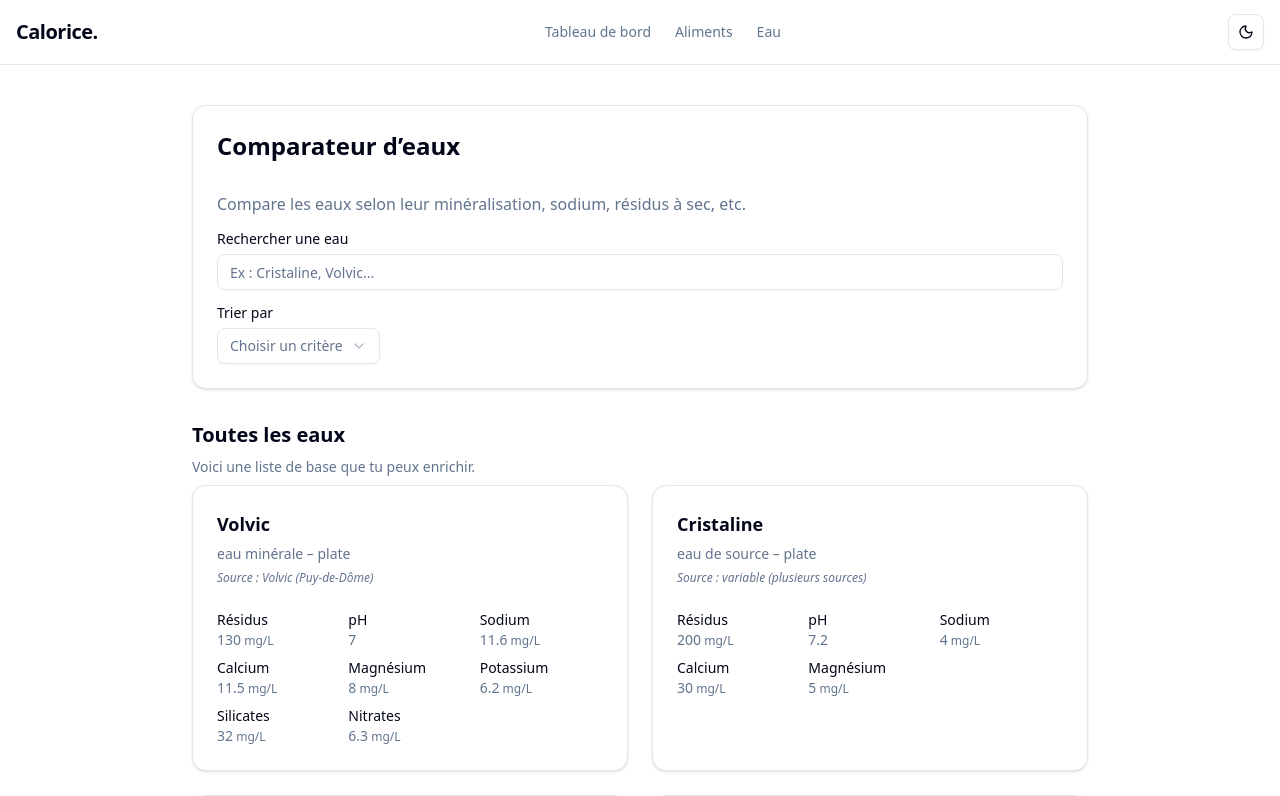
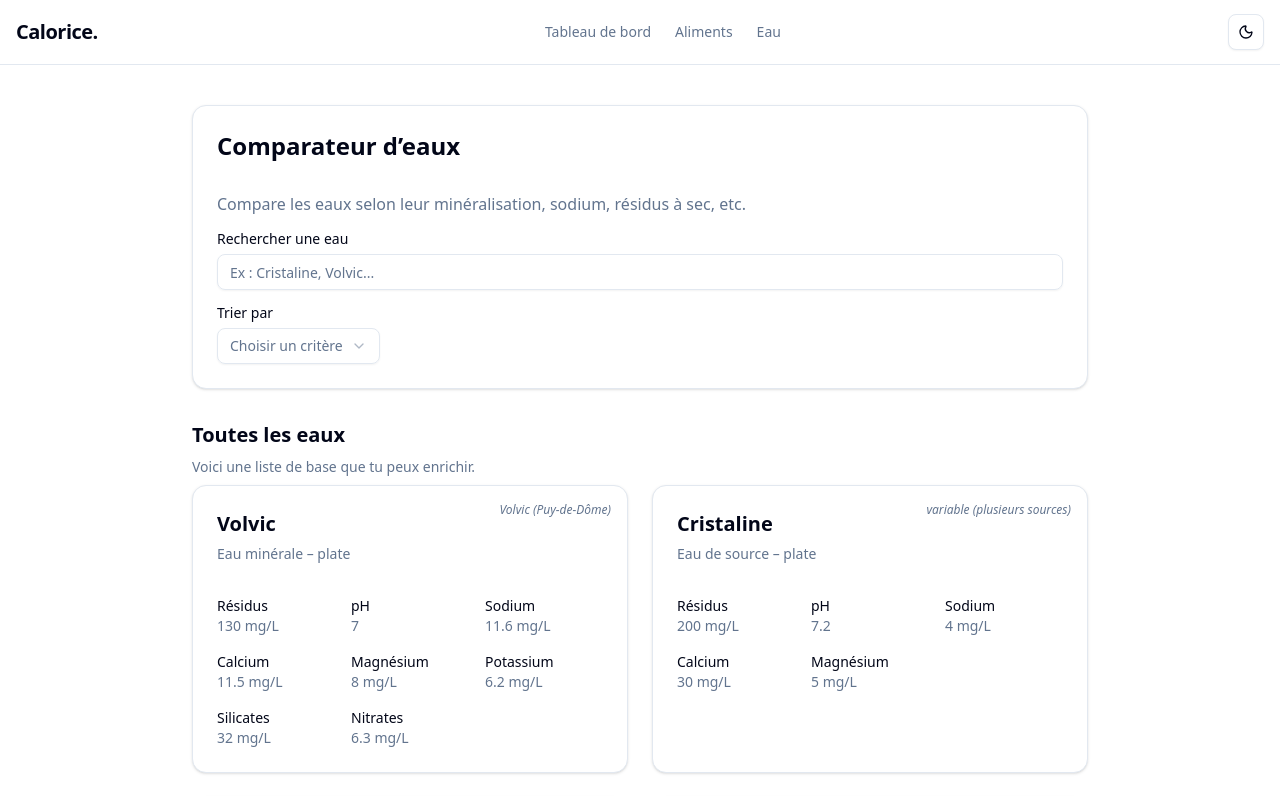
Before and after one commit to RichardFLW/Calorice, a Next.js app: page /eau in a window 1280 px wide. Shown: the top 796 px of the page. Built offline with nearby package versions, Linux system fonts and the light colour scheme.

Commit message:
Hide missing mineral values for cleaner WaterCard UI

```diff
--- a/components/eau/water-card.tsx
+++ b/components/eau/water-card.tsx
@@ -3,77 +3,88 @@
 
 import { WaterBrand } from "@/types/water";
 import { Card, CardContent, CardHeader, CardTitle } from "@/components/ui/card";
+import { Badge } from "@/components/ui/badge";
 
 export function WaterCard({ water }: { water: WaterBrand }) {
   return (
-    <Card className="w-full">
-      <CardHeader>
-        <CardTitle className="text-lg">{water.name}</CardTitle>
+    <Card className="w-full relative">
+      {/* Source dans le coin haut droit */}
+      {water.sourceLocation && (
+        <div className="absolute right-4 top-4 text-xs text-muted-foreground italic">
+          {water.sourceLocation}
+        </div>
+      )}
+
+      <CardHeader className="pb-2">
+        <CardTitle className="text-xl font-semibold">{water.name}</CardTitle>
         <p className="text-sm text-muted-foreground">
-          {water.category} – {water.subcategory}
+          {capitalize(water.category)} – {formatSub(water.subcategory)}
         </p>
-        {water.sourceLocation && (
-          <p className="text-xs text-muted-foreground italic">
-            Source : {water.sourceLocation}
-          </p>
-        )}
       </CardHeader>
-      <CardContent className="grid grid-cols-2 sm:grid-cols-3 gap-2 text-sm">
-        {water.dryResidue !== undefined && (
-          <Item label="Résidus" value={water.dryResidue} unit="mg/L" />
-        )}
-        {water.pH !== undefined && <Item label="pH" value={water.pH} />}
-        {water.sodium !== undefined && (
-          <Item label="Sodium" value={water.sodium} unit="mg/L" />
-        )}
-        {water.calcium !== undefined && (
-          <Item label="Calcium" value={water.calcium} unit="mg/L" />
-        )}
-        {water.magnesium !== undefined && (
-          <Item label="Magnésium" value={water.magnesium} unit="mg/L" />
-        )}
-        {water.potassium !== undefined && (
-          <Item label="Potassium" value={water.potassium} unit="mg/L" />
-        )}
-        {water.bicarbonates !== undefined && (
-          <Item label="Bicarbonates" value={water.bicarbonates} unit="mg/L" />
-        )}
-        {water.sulfates !== undefined && (
-          <Item label="Sulfates" value={water.sulfates} unit="mg/L" />
-        )}
-        {water.chlorides !== undefined && (
-          <Item label="Chlorures" value={water.chlorides} unit="mg/L" />
-        )}
-        {water.silicates !== undefined && (
-          <Item label="Silicates" value={water.silicates} unit="mg/L" />
-        )}
-        {water.nitrates !== undefined && (
-          <Item label="Nitrates" value={water.nitrates} unit="mg/L" />
-        )}
-        {water.fluorides !== undefined && (
-          <Item label="Fluor" value={water.fluorides} unit="mg/L" />
+
+      <CardContent className="grid grid-cols-2 sm:grid-cols-3 gap-4 text-sm">
+        {Object.entries(mineralLabels).map(([key, label]) =>
+          water[key as keyof WaterBrand] !== undefined ? (
+            <div key={key} className="flex flex-col">
+              <span className="font-medium">{label}</span>
+              <span className="text-muted-foreground">
+                {water[key as keyof WaterBrand]}{" "}
+                {units[key as keyof WaterBrand] ?? ""}
+              </span>
+            </div>
+          ) : null
         )}
       </CardContent>
     </Card>
   );
 }
 
-function Item({
-  label,
-  value,
-  unit,
-}: {
-  label: string;
-  value: number;
-  unit?: string;
-}) {
+function renderItem(label: string, value?: number, unit?: string) {
   return (
     <div className="flex flex-col">
       <span className="font-medium">{label}</span>
       <span className="text-muted-foreground">
-        {value}
-        {unit && <span className="text-xs"> {unit}</span>}
+        {value !== undefined ? `${value}${unit ? ` ${unit}` : ""}` : "–"}
       </span>
     </div>
   );
 }
+
+function capitalize(str: string) {
+  return str.charAt(0).toUpperCase() + str.slice(1);
+}
+
+function formatSub(sub: string) {
+  if (sub === "gazeuse naturelle") return "gazeuse naturelle";
+  if (sub === "gazéifiée") return "gazéifiée (ajout de CO₂)";
+  return sub;
+}
+
+const mineralLabels: Partial<Record<keyof WaterBrand, string>> = {
+  dryResidue: "Résidus",
+  pH: "pH",
+  sodium: "Sodium",
+  calcium: "Calcium",
+  magnesium: "Magnésium",
+  potassium: "Potassium",
+  bicarbonates: "Bicarbonates",
+  sulfates: "Sulfates",
+  chlorides: "Chlorures",
+  silicates: "Silicates",
+  nitrates: "Nitrates",
+  fluorides: "Fluor",
+};
+
+const units: Partial<Record<keyof WaterBrand, string>> = {
+  dryResidue: "mg/L",
+  sodium: "mg/L",
+  calcium: "mg/L",
+  magnesium: "mg/L",
+  potassium: "mg/L",
+  bicarbonates: "mg/L",
+  sulfates: "mg/L",
+  chlorides: "mg/L",
+  silicates: "mg/L",
+  nitrates: "mg/L",
+  fluorides: "mg/L",
+};
--- /dev/null
+++ b/components/ui/badge.tsx
@@ -0,0 +1,46 @@
+import * as React from "react"
+import { Slot } from "@radix-ui/react-slot"
+import { cva, type VariantProps } from "class-variance-authority"
+
+import { cn } from "@/lib/utils"
+
+const badgeVariants = cva(
+  "inline-flex items-center justify-center rounded-md border px-2 py-0.5 text-xs font-medium w-fit whitespace-nowrap shrink-0 [&>svg]:size-3 gap-1 [&>svg]:pointer-events-none focus-visible:border-ring focus-visible:ring-ring/50 focus-visible:ring-[3px] aria-invalid:ring-destructive/20 dark:aria-invalid:ring-destructive/40 aria-invalid:border-destructive transition-[color,box-shadow] overflow-hidden",
+  {
+    variants: {
+      variant: {
+        default:
+          "border-transparent bg-primary text-primary-foreground [a&]:hover:bg-primary/90",
+        secondary:
+          "border-transparent bg-secondary text-secondary-foreground [a&]:hover:bg-secondary/90",
+        destructive:
+          "border-transparent bg-destructive text-white [a&]:hover:bg-destructive/90 focus-visible:ring-destructive/20 dark:focus-visible:ring-destructive/40 dark:bg-destructive/60",
+        outline:
+          "text-foreground [a&]:hover:bg-accent [a&]:hover:text-accent-foreground",
+      },
+    },
+    defaultVariants: {
+      variant: "default",
+    },
+  }
+)
+
+function Badge({
+  className,
+  variant,
+  asChild = false,
+  ...props
+}: React.ComponentProps<"span"> &
+  VariantProps<typeof badgeVariants> & { asChild?: boolean }) {
+  const Comp = asChild ? Slot : "span"
+
+  return (
+    <Comp
+      data-slot="badge"
+      className={cn(badgeVariants({ variant }), className)}
+      {...props}
+    />
+  )
+}
+
+export { Badge, badgeVariants }
--- a/constants/waters.ts
+++ b/constants/waters.ts
@@ -47,6 +47,8 @@ export const waters: WaterBrand[] = [
     category: "eau minérale",
     subcategory: "plate",
     sourceLocation: "Évian-les-Bains (Haute-Savoie)",
+    pH: 7.2,
+    dryResidue: 309,
     calcium: 80,
     magnesium: 26,
     potassium: 1,
```
